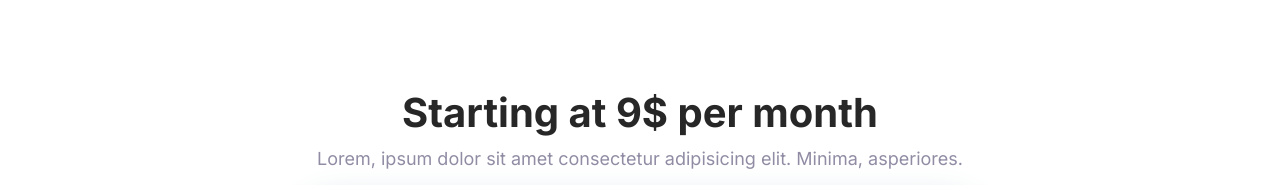
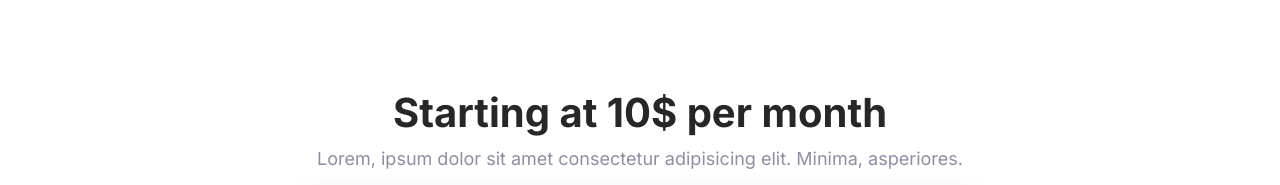
Before and after one commit to TEIKOU2023/willyfy, a website built with Parcel: page index.html in a window 1280 px wide. Shown: the part 854-1039 px from the top of the page. Built offline with nearby package versions, Linux system fonts and the light colour scheme.

Commit message:
Update the price from $9 to $10.

```diff
--- a/index.html
+++ b/index.html
@@ -9,7 +9,7 @@
     <meta property="og:type" content="website">
     <meta property="og:image" content="http://">
     <meta property="og:url" content="https://Willyfy.com">
-    <title>Willyfy - Go Online for Just $9</title>
+    <title>Willyfy - Go Online for Just $10</title>
     <link rel="preconnect" href="https://fonts.googleapis.com" />
     <link rel="preconnect" href="https://fonts.gstatic.com" crossorigin />
     <link
@@ -55,7 +55,7 @@
 </section>
 <section class="block container block-domain">
   <header class="block__header">
-    <h2 data-aos="fade-up">Starting at 9$ per month</h2>
+    <h2 data-aos="fade-up">Starting at 10$ per month</h2>
     <p>
       Lorem, ipsum dolor sit amet consectetur adipisicing elit. Minima,
       asperiores.
```
